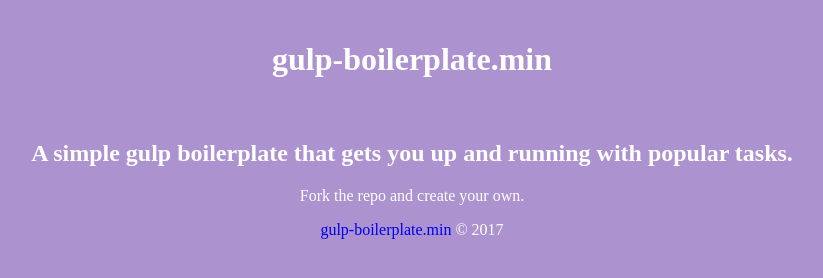
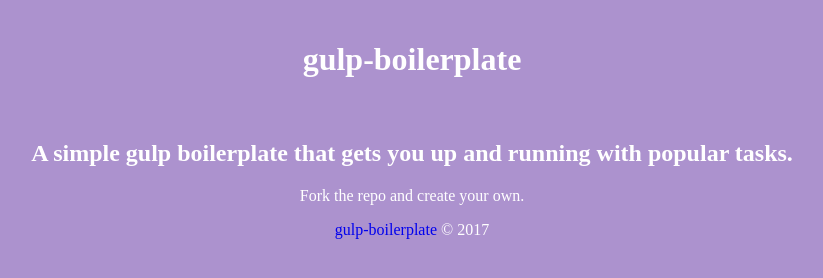
Before and after one commit to jh3y/gulp-boilerplate, a plain HTML site: page index.html in a window 1280 px wide. Shown: the whole page, without its empty margins (228-1051 px from the left). Drawn offline with Linux system fonts and the light colour scheme.

Commit message:
Update 2017-12-07T16:59:44.506Z

```diff
--- a/index.html
+++ b/index.html
@@ -1,4 +1,4 @@
-<html lang="en-us"><head><meta charset="utf-8"/><meta http-equiv="X-UA-Compatible" content="IE=edge"/><title>gulp-boilerplate.min</title><meta name="viewport" content="width=device-width, initial-scale=1, user-scalable=0, maximum-scale=1.0"/><meta name="description" content="a starting point for using gulp"/><link rel="stylesheet" href="css/gulp-boilerplate.min.css"/></head><body class="bg--lilac tx--white tx--center"><header><h1>gulp-boilerplate.min</h1></header><div class="content"><h2>A simple gulp boilerplate that gets you up and running with popular tasks.</h2><p>Fork the repo and create your own.</p></div><footer><a href="https://github.com/jh3y/gulp-boilerplate" target="_blank">gulp-boilerplate.min</a>  &copy; 2017</footer><script src="js/gulp-boilerplate.min.js"></script><script>(function(){
+<html lang="en-us"><head><meta charset="utf-8"/><meta http-equiv="X-UA-Compatible" content="IE=edge"/><title>gulp-boilerplate</title><meta name="viewport" content="width=device-width, initial-scale=1, user-scalable=0, maximum-scale=1.0"/><meta name="description" content="a starting point for using gulp"/><link rel="stylesheet" href="css/gulp-boilerplate.min.css"/></head><body class="bg--lilac tx--white tx--center"><header><h1>gulp-boilerplate</h1></header><div class="content"><h2>A simple gulp boilerplate that gets you up and running with popular tasks.</h2><p>Fork the repo and create your own.</p></div><footer><a href="https://github.com/jh3y/gulp-boilerplate" target="_blank">gulp-boilerplate</a>  &copy; 2017</footer><script src="js/gulp-boilerplate.min.js"></script><script>(function(){
   const sum = myScripts.sum(1, 2)
   console.info('The sum of 1 and 2 is:', sum)
 })()</script></body></html>
```
